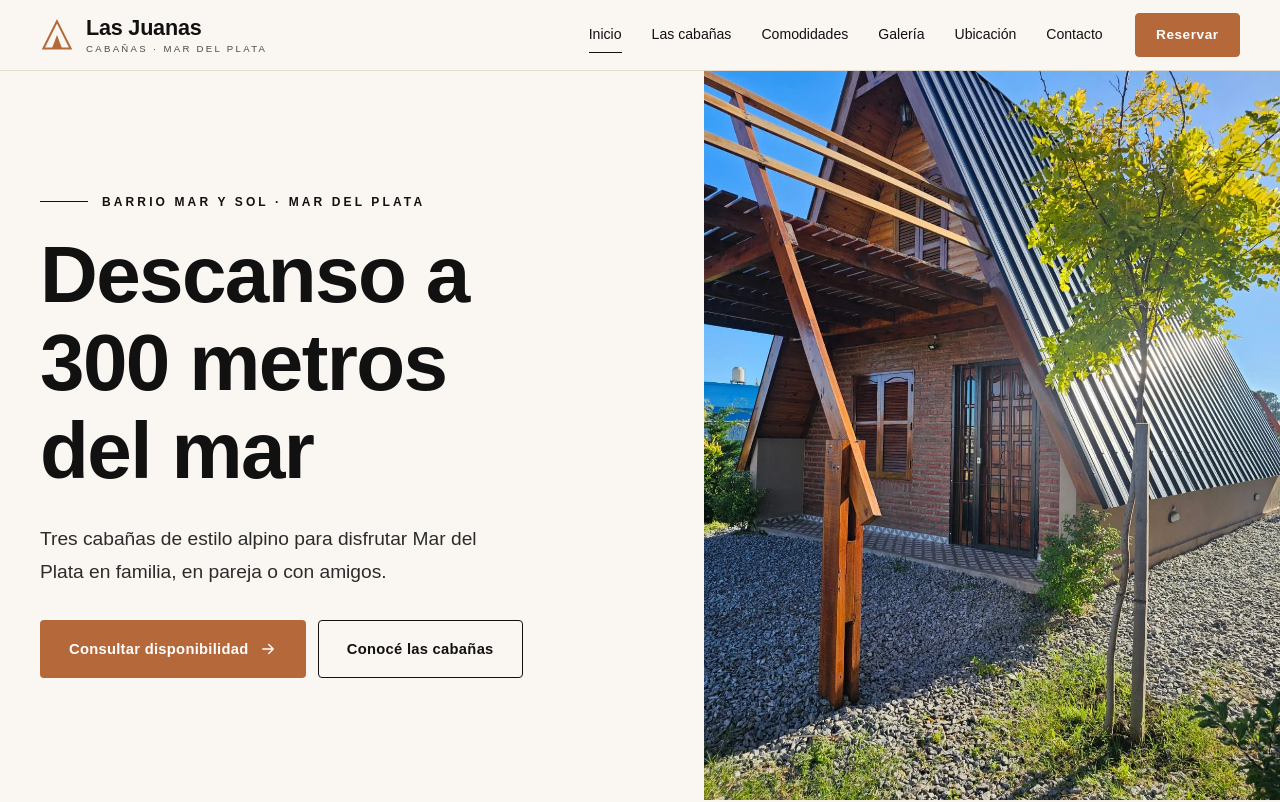
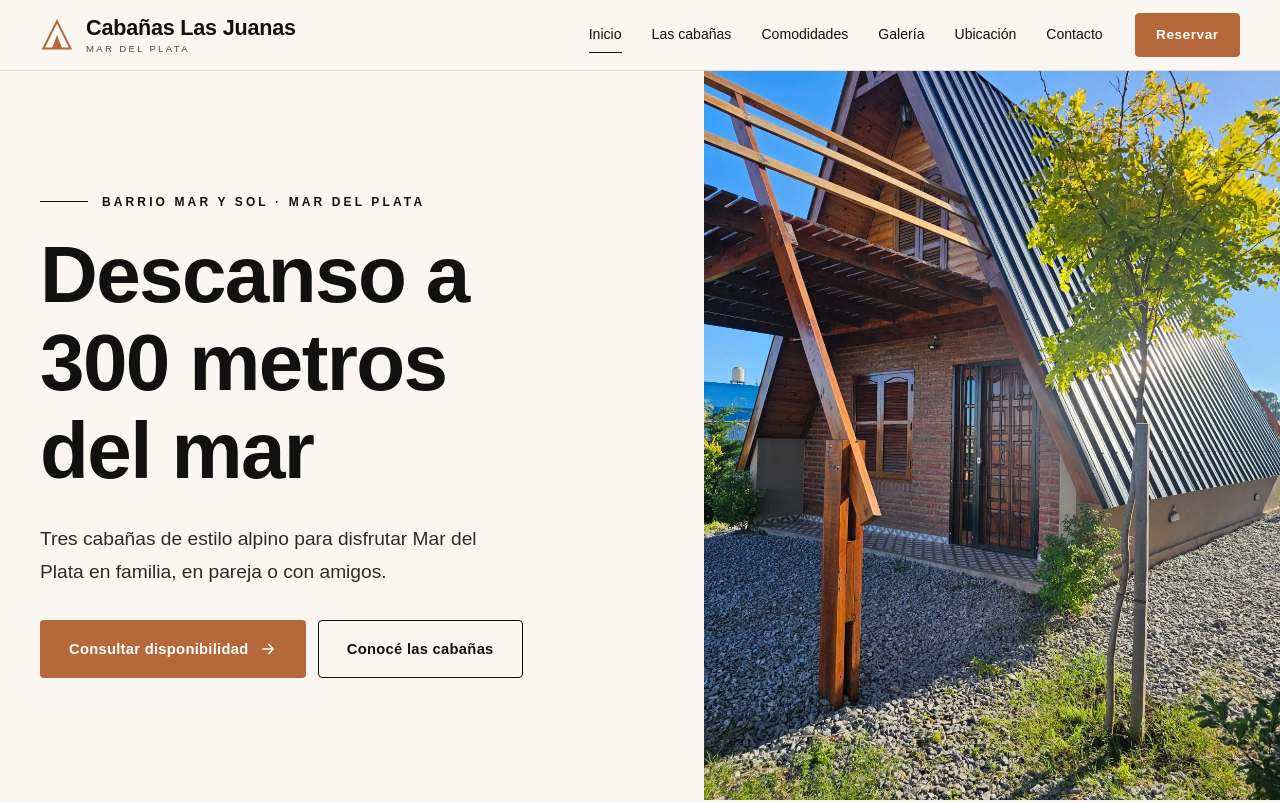
Before and after one commit to JustoBellingi/caba-alasjuanas, a plain HTML site: page index.html in a window 1280 px wide. Shown: the top 802 px of the page. Drawn offline with Linux system fonts and the light colour scheme.

Commit message:
Logo: Cabañas Las Juanas con Mar del Plata debajo
Co-Authored-By: Claude Opus 5.5 <noreply@anthropic.com>

```diff
--- a/index.html
+++ b/index.html
@@ -34,8 +34,8 @@
     <a href="#inicio" class="brand" aria-label="Cabañas Las Juanas, ir al inicio">
       <svg class="brand__mark" viewBox="0 0 40 40" aria-hidden="true"><path d="M20 4 36 36H4z" fill="none" stroke="currentColor" stroke-width="2.4"/><path d="M20 20 26 36H14z" fill="currentColor"/></svg>
       <span class="brand__text">
-        <span class="brand__name">Las Juanas</span>
-        <span class="brand__sub">Cabañas · Mar del Plata</span>
+        <span class="brand__name">Cabañas Las Juanas</span>
+        <span class="brand__sub">Mar del Plata</span>
       </span>
     </a>
     <nav class="nav__menu" id="navMenu" aria-label="Principal">
@@ -245,7 +245,7 @@
     <div class="footer__brand">
       <a href="#inicio" class="brand brand--footer">
         <svg class="brand__mark" viewBox="0 0 40 40" aria-hidden="true"><path d="M20 4 36 36H4z" fill="none" stroke="currentColor" stroke-width="2.4"/><path d="M20 20 26 36H14z" fill="currentColor"/></svg>
-        <span class="brand__text"><span class="brand__name">Las Juanas</span><span class="brand__sub">Cabañas · Mar del Plata</span></span>
+        <span class="brand__text"><span class="brand__name">Cabañas Las Juanas</span><span class="brand__sub">Mar del Plata</span></span>
       </a>
       <p>Tres cabañas de estilo alpino a 300 metros del mar, en el barrio Mar y Sol.</p>
     </div>
--- a/styles.css
+++ b/styles.css
@@ -117,7 +117,7 @@ svg { flex-shrink: 0; }
   .nav__menu a { color: var(--ink) !important; font-size: 1.4rem; font-weight: 700; padding: 12px 0; border-bottom: 1px solid var(--line); }
   .nav__menu a::after { display: none; }
 }
-@media (max-width: 420px) { .brand__sub { display: none; } .nav__cta { display: none; } .nav__toggle { margin-left: auto; } }
+@media (max-width: 420px) { .brand__name { font-size: 1.2rem; } .nav__cta { display: none; } .nav__toggle { margin-left: auto; } }
 
 /* Hero */
 .hero { position: relative; min-height: 100svh; display: flex; flex-direction: column; justify-content: flex-end; color: var(--white); padding-top: 120px; }
```
